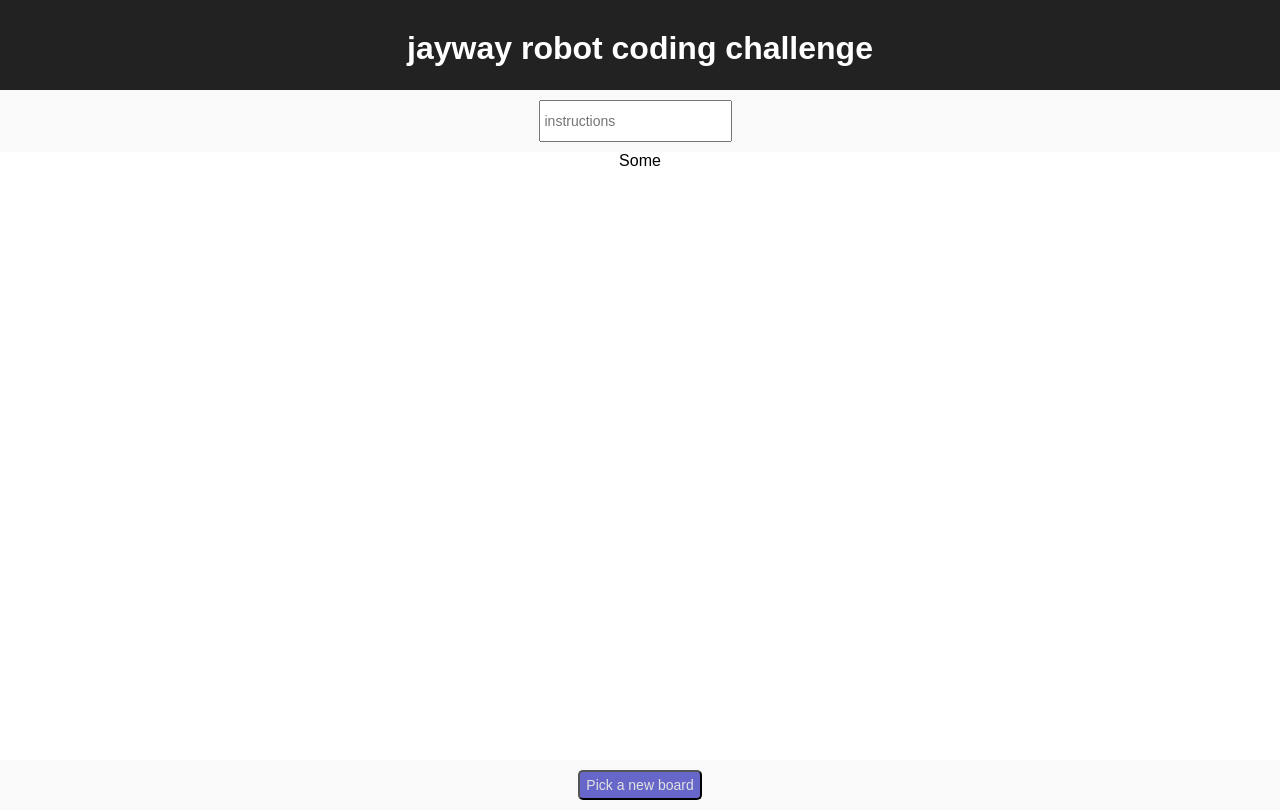
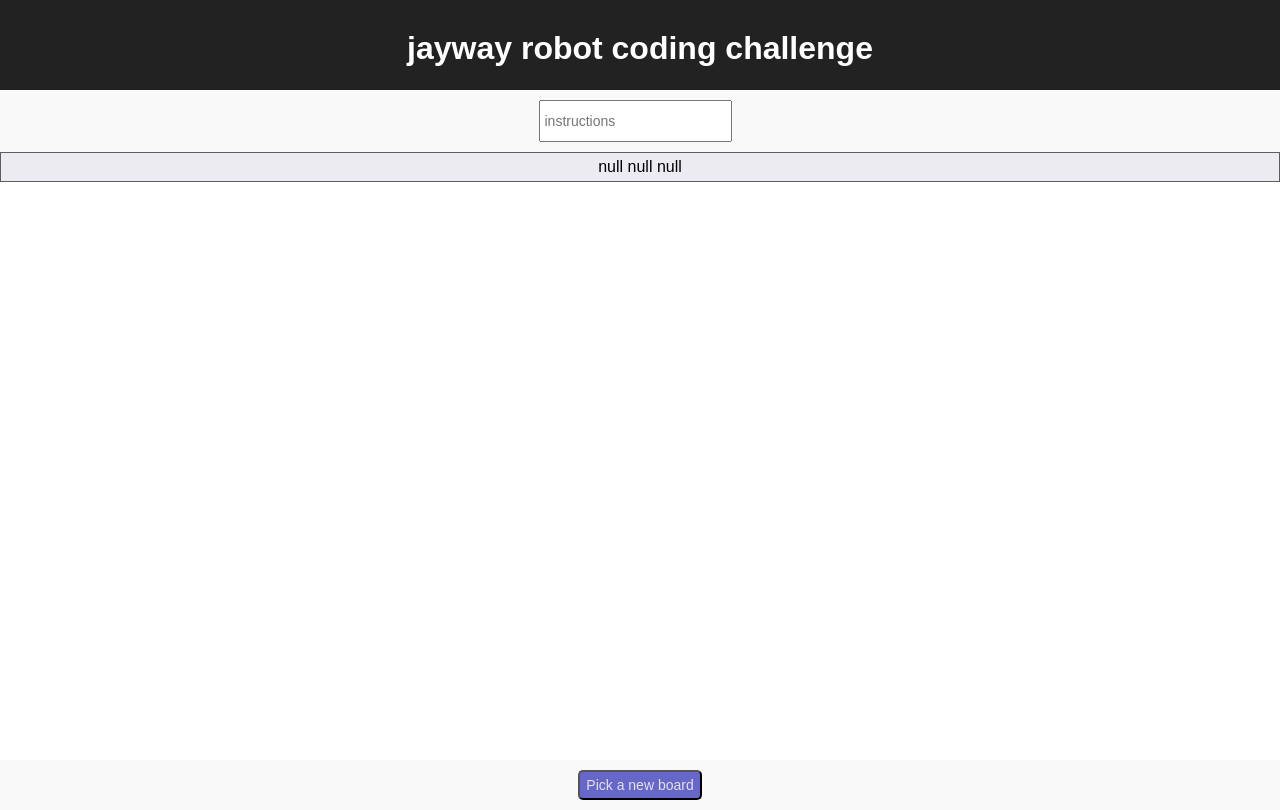
Before and after one commit to pjpsoares/jay-r, a React (Create React App) app: page /simulation in a window 1280 px wide. Built offline with nearby package versions, Linux system fonts and the light colour scheme.

Commit message:
show positions list

```diff
--- /dev/null
+++ b/src/board/position-list.js
@@ -0,0 +1,64 @@
+import React, { Component } from 'react';
+import styled from 'styled-components';
+
+import {
+  ActionsBar,
+  Button,
+  Input
+} from '../shared';
+
+const Container = styled.div`
+  height: 100%;
+  width: 100%;
+  overflow: auto;
+`
+
+const Position = styled.p`
+  margin: 0;
+  background-color: #d1d1f1;
+  padding: 5px;
+
+  &:nth-child(even) {
+    background-color: #bfbfc5;
+  }
+
+  &:last-child {
+    background-color: #b9b7fd;
+    font-weight: bold;
+    border: 2px solid #5d5d5d;
+
+    &:before {
+      margin-right: 10px;
+      content: '->'
+    }
+
+    &:after {
+      margin-left: 10px;
+      content: '<-'
+    }
+  }
+`
+
+const InitialPosition = styled.p`
+  margin: 0;
+  background-color: #ebebf1;
+  padding: 5px;
+  border: 1px solid #5d5d5d;
+`
+
+export default class PositionList extends Component {
+  render() {
+    return (
+      <Container>
+        <InitialPosition>
+          {`${this.props.initialPosition.x} ${this.props.initialPosition.y} ${this.props.initialPosition.direction}`}
+        </InitialPosition>
+        {
+          this.props.positions.map((position, index) =>
+            <Position key={index}>{`${position.x} ${position.y} ${position.direction}`}</Position>
+          )
+        }
+      </Container>
+    );
+  }
+}
--- a/src/board/simulator.js
+++ b/src/board/simulator.js
@@ -2,11 +2,13 @@
 import styled from 'styled-components';
 import { Link } from 'react-router-dom'
 
+import { robotService } from './services/robot.service';
 import {
   ActionsBar,
   Button,
   Input
 } from '../shared';
+import PositionList from './position-list';
 
 const Container = styled.div`
   height: 100%;
@@ -20,16 +22,40 @@
 
   constructor(props) {
     super(props);
+
+    const search = props.location.search; // could be '?foo=bar'
+    const params = new URLSearchParams(search);
+
+    this.state = {
+      initialPosition: {
+        x: params.get('x'),
+        y: params.get('y'),
+        direction: params.get('d')
+      },
+      instructions: '',
+      positions: []
+    };
+
+    this.onInstructionsChange = this.onInstructionsChange.bind(this);
+  }
+
+  onInstructionsChange(event) {
+    const instructionsArray = event.target.value.split('');
+
+    this.setState({
+      instructions: event.target.value,
+      positions: robotService.multipleIterationOfState(this.state.initialPosition, instructionsArray)
+    });
   }
 
   render() {
     return (
       <Container>
         <ActionsBar>
-          <Input type="text" placeholder="instructions" />
+          <Input value={this.state.instructions} onChange={this.onInstructionsChange} type="text" placeholder="instructions" />
         </ActionsBar>
         <BoardContainer>
-          Some
+          <PositionList initialPosition={this.state.initialPosition} positions={this.state.positions} />
         </BoardContainer>
         <ActionsBar>
           <Link to="/">
```
